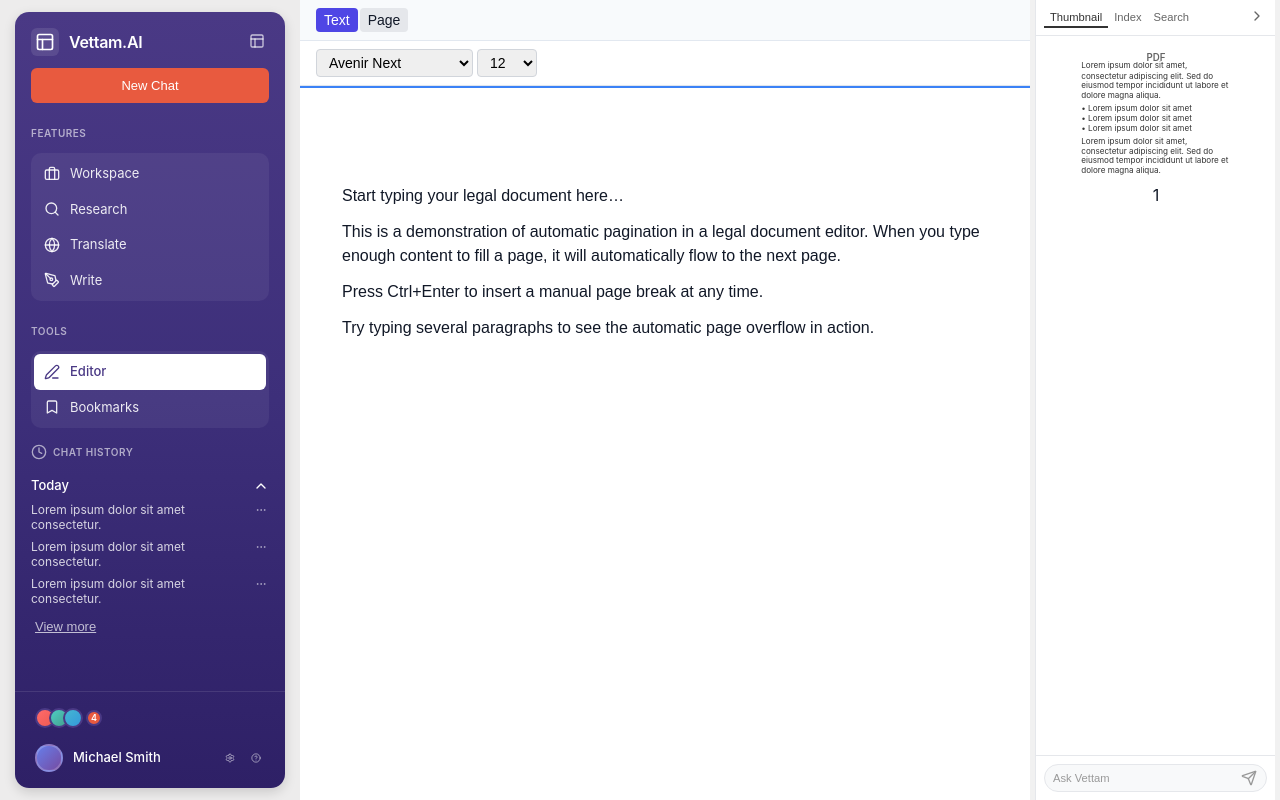
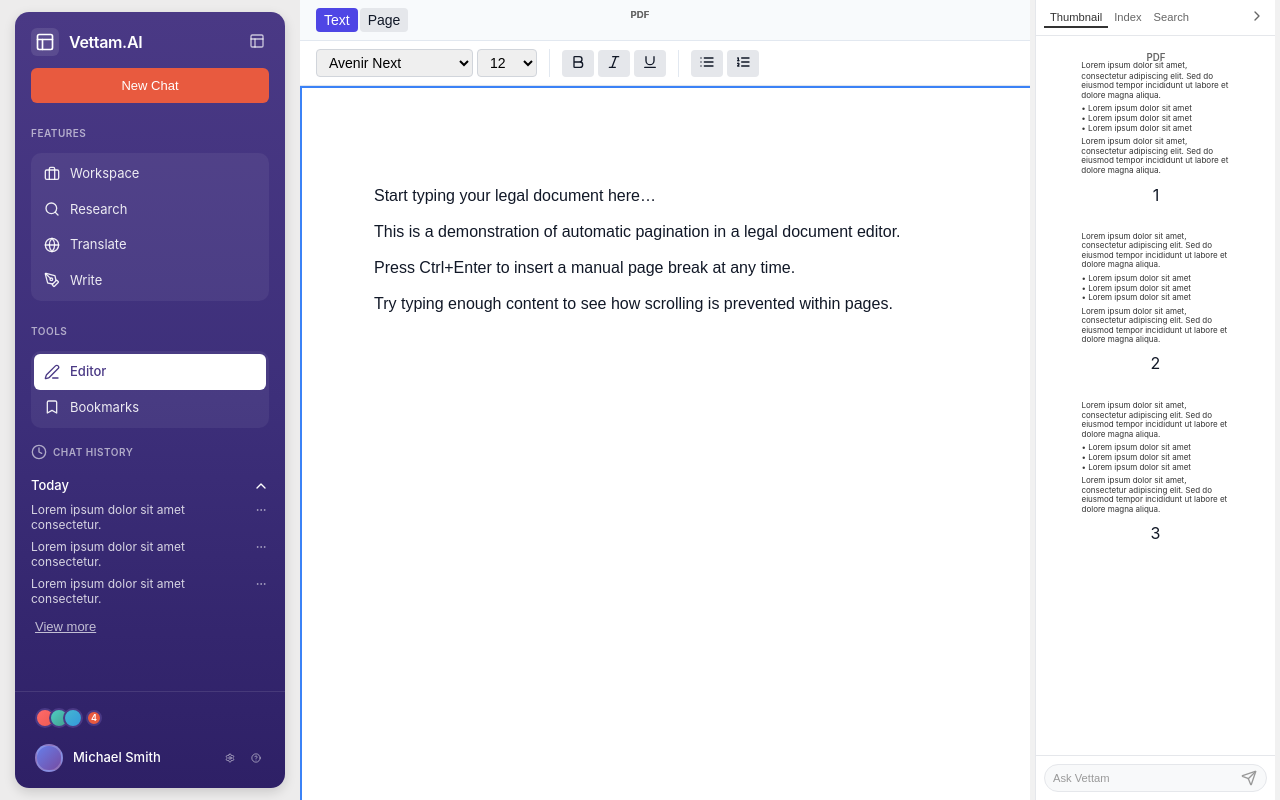
Before and after one commit to Muhammedijas981/tiptap, a React (Vite) app: page / in a window 1280 px wide. Built offline with nearby package versions, Linux system fonts and the light colour scheme.

Commit message:
some functionality fixes

```diff
--- a/src/App.tsx
+++ b/src/App.tsx
@@ -1,5 +1,4 @@
-// src/App.tsx
-import React from "react";
+import React, { useState } from "react";
 import "./index.css";
 import Layout from "./components/Layout";
 import { DocumentCanvas } from "./features/pagination";
@@ -10,6 +9,8 @@ import HorizontalRuler from "./features/ruler/components/HorizontalRuler";
 import { A4_DIMENSIONS } from "./constants/dimensions";
 
 export const App: React.FC = () => {
+  const [currentEditor, setCurrentEditor] = useState<any>(null);
+
   const {
     mode,
     showRuler,
@@ -22,28 +23,24 @@ export const App: React.FC = () => {
     setCurrentPage,
   } = useEditorStore();
 
+  const handleEditorReady = (editor: any) => {
+    setCurrentEditor(editor);
+  };
+
   return (
     <Layout
-      // header={<div className="p-4 bg-indigo-600 text-white">Vettam.AI</div>}
       leftSidebar={<ToolsSidebar />}
       rightSidebar={
         <PageThumbnails
-          {...({
-            totalPages,
-            currentPage,
-            onSelectPage: setCurrentPage,
-          } as any)}
+          totalPages={totalPages}
+          currentPage={currentPage}
+          onSelectPage={setCurrentPage}
         />
       }
-      // footer={
-      //   <div className="p-2 text-center text-sm text-gray-500">
-      //     © 2025 Vettam AI
-      //   </div>
-      // }
     >
       <div className="flex flex-col h-full">
         <Toolbar
-          editor={null}
+          editor={currentEditor}
           mode={mode}
           onModeChange={setMode}
           showRuler={showRuler}
@@ -60,7 +57,7 @@ export const App: React.FC = () => {
         )}
 
         <main className="flex-1 p-6 overflow-auto">
-          <DocumentCanvas />
+          <DocumentCanvas onEditorReady={handleEditorReady} />
         </main>
       </div>
     </Layout>
--- a/src/features/pagination/components/DocumentCanvas/index.tsx
+++ b/src/features/pagination/components/DocumentCanvas/index.tsx
@@ -1,19 +1,24 @@
-import React, { useCallback } from "react";
+import React, { useEffect } from "react";
 import { useEditor } from "@tiptap/react";
 import StarterKit from "@tiptap/starter-kit";
 import { PageBreakExtension } from "@/features/editor/extensions";
-import { AutoPaginationExtension } from "@/features/editor/extensions/AutoPaginationExtension";
-import MultiPageEditor from "@/features/editor/components/MultiPageEditor";
+import PageContainer from "../PageContainer";
 import { useEditorStore } from "@/lib/zustand/store";
 import styles from "./DocumentCanvas.module.css";
 
-export const DocumentCanvas: React.FC = () => {
+// Add interface for editor sharing
+interface DocumentCanvasProps {
+  onEditorReady?: (editor: any) => void;
+}
+
+export const DocumentCanvas: React.FC<DocumentCanvasProps> = ({
+  onEditorReady,
+}) => {
   const { setTotalPages } = useEditorStore();
 
   const editor = useEditor({
     extensions: [
       StarterKit.configure({
-        // Disable default paragraph spacing
         paragraph: {
           HTMLAttributes: {
             style: "margin: 0 0 12px 0;",
@@ -21,31 +26,49 @@ export const DocumentCanvas: React.FC = () => {
         },
       }),
       PageBreakExtension,
-      AutoPaginationExtension,
     ],
     content: `
       <p>Start typing your legal document here…</p>
-      <p>This is a demonstration of automatic pagination in a legal document editor. When you type enough content to fill a page, it will automatically flow to the next page.</p>
+      <p>This is a demonstration of automatic pagination in a legal document editor.</p>
       <p>Press Ctrl+Enter to insert a manual page break at any time.</p>
-      <p>Try typing several paragraphs to see the automatic page overflow in action.</p>
+      <p>Try typing enough content to see how scrolling is prevented within pages.</p>
     `,
-    editorProps: {
-      attributes: {
-        style: "height: 931px; overflow: hidden;", // Exact page content height
-      },
-    },
   });
 
-  const handlePageChange = useCallback(
-    (pageCount: number) => {
-      setTotalPages(pageCount);
-    },
-    [setTotalPages]
-  );
+  // Pass editor to parent component
+  useEffect(() => {
+    if (editor && onEditorReady) {
+      onEditorReady(editor);
+    }
+  }, [editor, onEditorReady]);
+
+  // Set initial page count
+  useEffect(() => {
+    setTotalPages(3);
+  }, [setTotalPages]);
 
   return (
     <div className={styles.canvas}>
-      <MultiPageEditor editor={editor} onPageChange={handlePageChange} />
+      <PageContainer
+        pageNumber={1}
+        editor={editor}
+        content=""
+        isActive={true}
+      />
+
+      <PageContainer
+        pageNumber={2}
+        editor={null}
+        content="<p>Page 2 content will appear here when content overflows from Page 1...</p>"
+        isActive={false}
+      />
+
+      <PageContainer
+        pageNumber={3}
+        editor={null}
+        content="<p>Page 3 content will appear here...</p>"
+        isActive={false}
+      />
     </div>
   );
 };
--- a/src/features/pagination/components/PageContainer/PageContainer.module.css
+++ b/src/features/pagination/components/PageContainer/PageContainer.module.css
@@ -5,14 +5,14 @@
   background: white;
   box-shadow: 0 4px 8px rgba(0,0,0,0.1);
   position: relative;
-  margin-bottom: 20px; /* Space between pages */
-  page-break-after: always; /* For print */
+  margin-bottom: 20px;
+  page-break-after: always;
 }
 
 .content {
-  height: calc(100% - 40px); /* Leave space for footer */
+  height: 931px; /* Exact content height (1123 - 192px margins) */
+  position: relative;
   overflow: hidden; /* Prevent scrolling within page */
-  position: relative;
 }
 
 /* Active page styling */
@@ -21,25 +21,25 @@
 }
 
 .activePage .content {
-  /* Make sure editor content doesn't overflow */
-  overflow: visible;
+  overflow: hidden; /* Critical: prevent scrolling */
 }
 
 /* Page preview for non-active pages */
 .pagePreview {
   height: 100%;
   overflow: hidden;
-  font-size: 12px;
-  line-height: 1.4;
+  font-size: 12pt;
+  line-height: 1.5;
   color: #374151;
+  font-family: "Times New Roman", serif;
 }
 
 .pagePreview p {
-  margin: 0 0 8px 0;
+  margin: 0 0 12px 0;
 }
 
 .pagePreview ul, .pagePreview ol {
-  margin: 8px 0;
+  margin: 12px 0;
   padding-left: 20px;
 }
 
@@ -51,14 +51,27 @@
   color: #6b7280;
 }
 
-/* Tiptap editor specific styles */
+/* Tiptap editor specific styles - CRITICAL FOR NO SCROLLING */
 .content .ProseMirror {
-  height: 100%;
+  height: 931px !important;
+  max-height: 931px !important;
+  overflow: hidden !important;
   outline: none;
-  overflow: hidden; /* Prevent scrolling */
   font-size: 12pt;
   line-height: 1.5;
-  font-family: 'Times New Roman', serif;
+  font-family: "Times New Roman", serif;
+  padding: 0;
+  margin: 0;
+}
+
+/* Hide all scrollbars */
+.content .ProseMirror::-webkit-scrollbar {
+  display: none !important;
+}
+
+.content .ProseMirror {
+  -ms-overflow-style: none !important;
+  scrollbar-width: none !important;
 }
 
 .content .ProseMirror p {
@@ -76,6 +89,11 @@
 .content .ProseMirror h3 {
   margin: 18px 0 12px 0;
   font-weight: bold;
+}
+
+/* Prevent keyboard scrolling */
+.content .ProseMirror * {
+  max-height: inherit;
 }
 
 /* Print styles */
--- a/src/features/pagination/components/PageContainer/index.tsx
+++ b/src/features/pagination/components/PageContainer/index.tsx
@@ -16,6 +16,32 @@ export const PageContainer: React.FC<PageContainerProps> = ({
   isActive = false,
 }) => {
   const containerRef = useRef<HTMLDivElement>(null);
+
+  // Monitor content height and prevent overflow
+  useEffect(() => {
+    if (!editor || !isActive) return;
+
+    const handleUpdate = () => {
+      const proseMirrorElement =
+        containerRef.current?.querySelector(".ProseMirror");
+      if (!proseMirrorElement) return;
+
+      const contentHeight = proseMirrorElement.scrollHeight;
+      const maxHeight = 931; // A4 content height
+
+      if (contentHeight > maxHeight) {
+        // Content is overflowing - in a real implementation,
+        // this would trigger moving content to next page
+        console.log("Content overflow detected - would move to next page");
+      }
+    };
+
+    editor.on("update", handleUpdate);
+
+    return () => {
+      editor.off("update", handleUpdate);
+    };
+  }, [editor, isActive]);
 
   return (
     <div
--- a/src/index.css
+++ b/src/index.css
@@ -68,3 +68,21 @@ a:hover {
     display: none;
   }
 }
+
+/* Prevent all scrolling in Tiptap editor within pages */
+.ProseMirror {
+  scrollbar-width: none !important;
+  -ms-overflow-style: none !important;
+}
+
+.ProseMirror::-webkit-scrollbar {
+  display: none !important;
+  width: 0 !important;
+  background: transparent !important;
+}
+
+/* Prevent keyboard-triggered scrolling */
+.ProseMirror[contenteditable="true"] {
+  overflow: hidden !important;
+  overscroll-behavior: none !important;
+}
```
